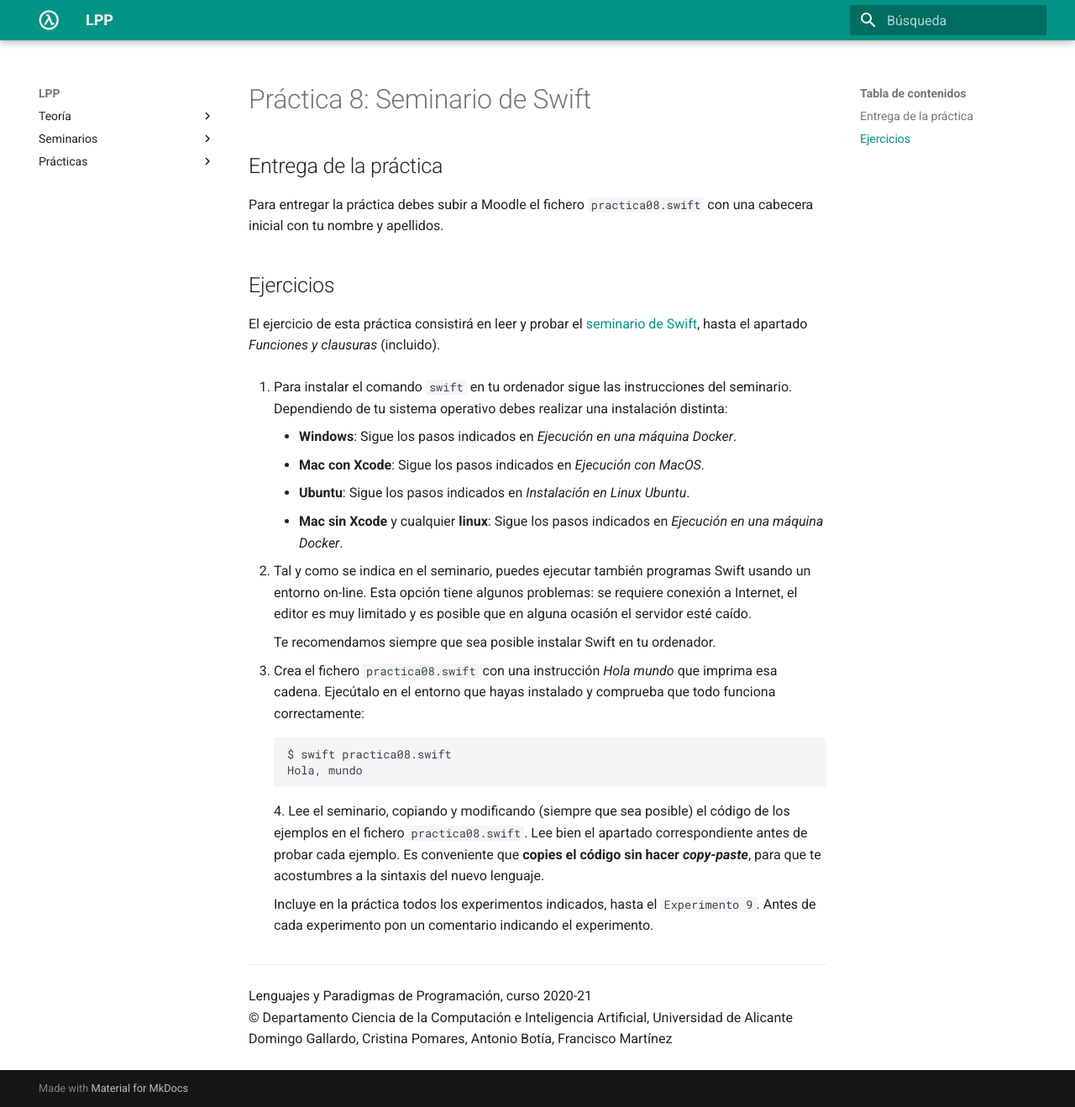
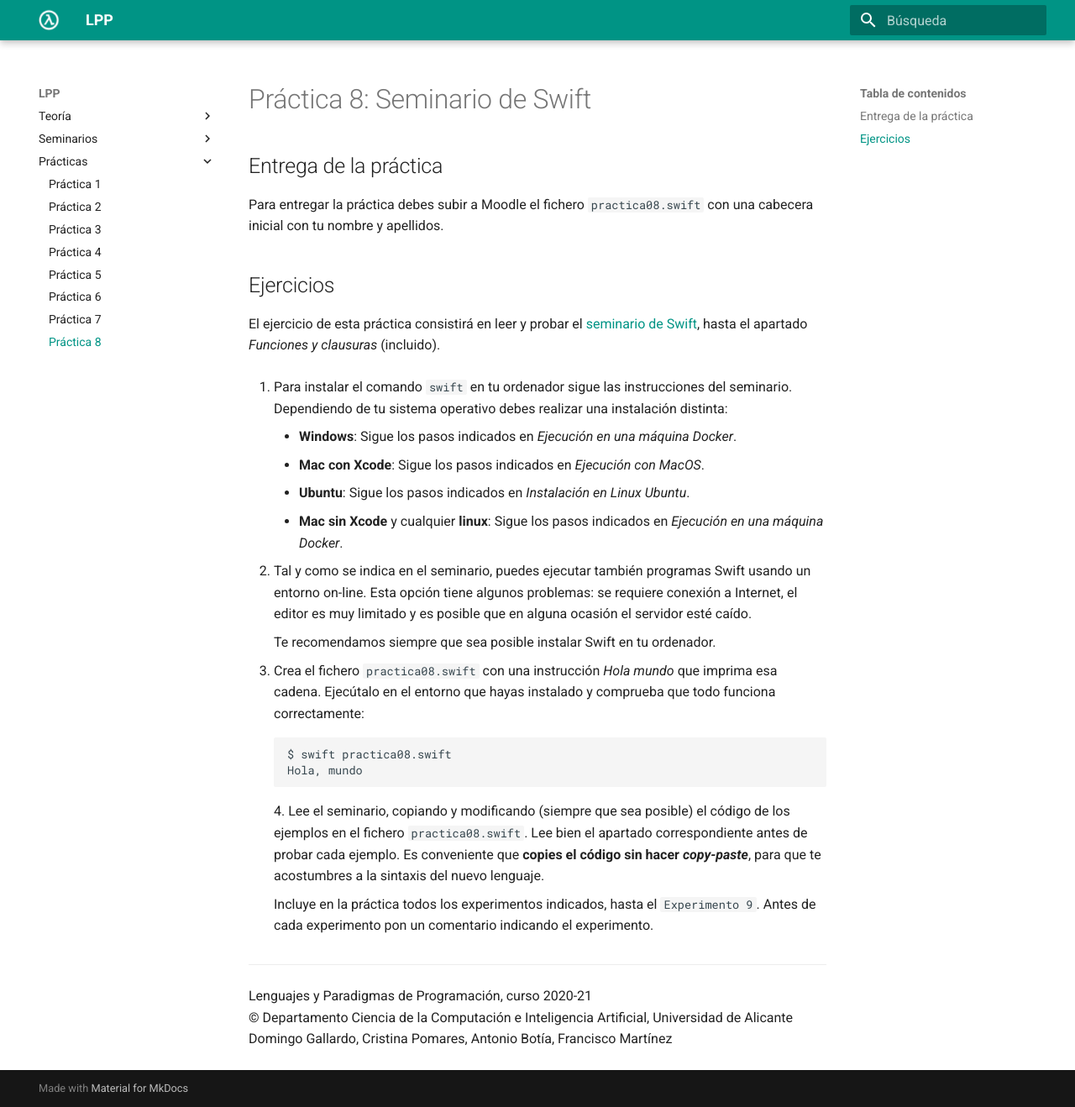
Before and after one commit to domingogallardo/apuntes-lpp, an MkDocs documentation site: the page built from docs/practicas/practica08/practica08.md, in a window 1280 px wide and 1318 px high. Shown: the whole window at 84% size. Built offline with MkDocs 1.6.1 and Material for MkDocs 9.7.7, drawn with Linux system fonts in a browser that asks for light colours.

Commit message:
Práctica 8

```diff
--- a/mkdocs.yml
+++ b/mkdocs.yml
@@ -21,7 +21,7 @@ nav:
     - 'Práctica 5': 'practicas/practica05/practica05.md'
     - 'Práctica 6': 'practicas/practica06/practica06.md'
     - 'Práctica 7': 'practicas/practica07/practica07.md'
-#   - 'Práctica 8': 'practicas/practica08/practica08.md'
+    - 'Práctica 8': 'practicas/practica08/practica08.md'
 #   - 'Práctica 9': 'practicas/practica09/practica09.md'
 #   - 'Práctica 10': 'practicas/practica10/practica10.md'
 #   - 'Práctica 11': 'practicas/practica11/practica11.md'
```
